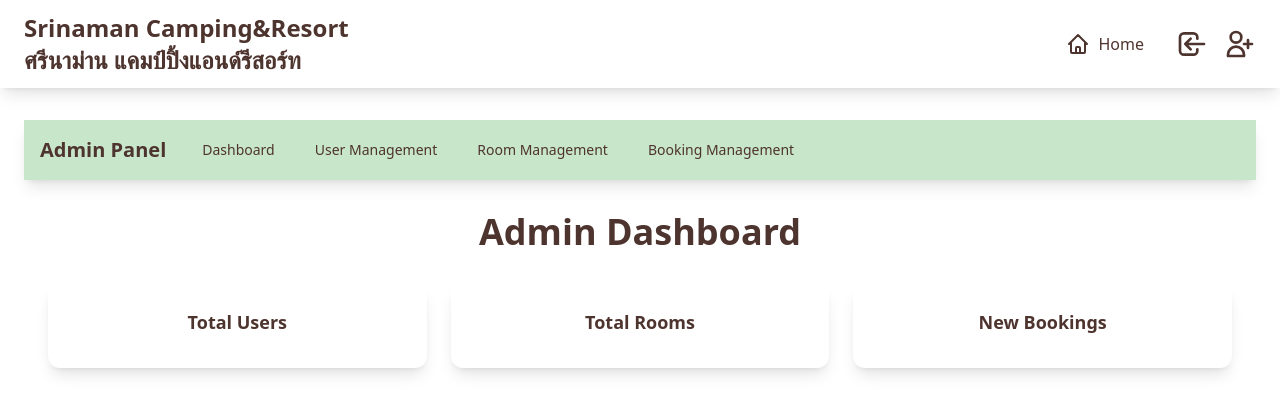
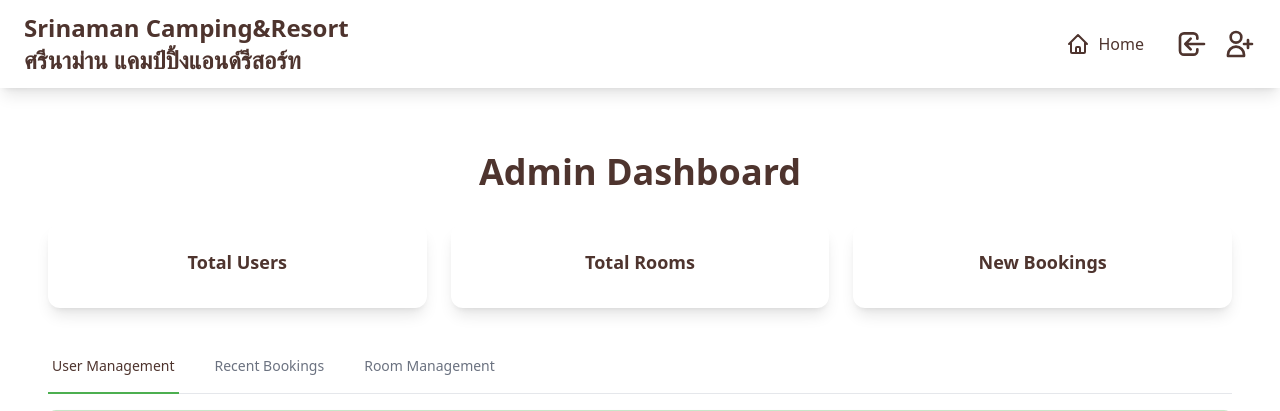
Before and after one commit to manman2005/app1, a PHP site: page /admin/dashboard.php in a window 1280 px wide. Shown: the top 411 px of the page. Run offline with PHP 8.4, Linux system fonts and the light colour scheme; the template is opened without the code that fills it, so the values that code supplies are empty; some libraries are stand-ins or nearby versions.

Commit message:
ลบแอดมินแนปบาร์ ออก

```diff
--- a/views/admin/dashboard.php
+++ b/views/admin/dashboard.php
@@ -1,5 +1,4 @@
 <?php include_once __DIR__ . '/../partials/header.php'; ?>
-<?php include_once __DIR__ . '/../partials/admin_navbar.php'; ?>
 
 <div class="container mx-auto px-6 py-8">
     <h1 class="text-4xl font-bold text-text-main mb-8 text-center">Admin Dashboard</h1>
--- a/views/partials/admin_navbar.php
+++ /dev/null
@@ -1,16 +0,0 @@
-<nav class="bg-accent-light shadow-lg">
-    <div class="container mx-auto px-4 py-3">
-        <div class="flex justify-between items-center">
-            <div class="flex items-center">
-                <a href="/app1/public/admin/dashboard" class="text-text-main text-xl font-bold mr-6">Admin Panel</a>
-                <div class="hidden md:flex space-x-4">
-                    <a href="/app1/public/admin/dashboard" class="text-text-main hover:text-accent px-3 py-2 rounded-md text-sm font-medium">Dashboard</a>
-                    <a href="/app1/public/admin/dashboard#user-management" class="text-text-main hover:text-accent px-3 py-2 rounded-md text-sm font-medium">User Management</a>
-                    <a href="/app1/public/admin/dashboard#room-management" class="text-text-main hover:text-accent px-3 py-2 rounded-md text-sm font-medium">Room Management</a>
-                    <a href="/app1/public/admin/dashboard#booking-management" class="text-text-main hover:text-accent px-3 py-2 rounded-md text-sm font-medium">Booking Management</a>
-                </div>
-            </div>
-            <!-- Mobile menu button (if needed, can be added later) -->
-        </div>
-    </div>
-</nav>
```
